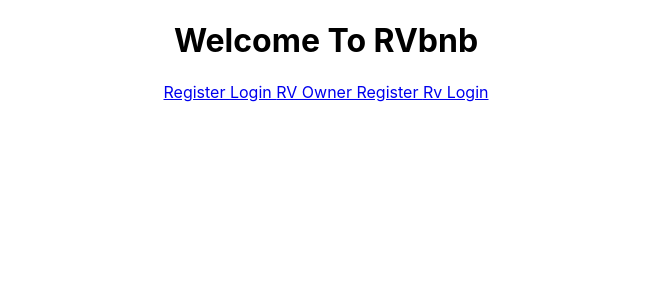
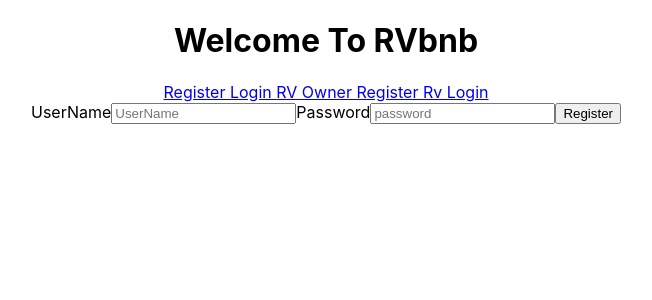
Before and after one commit to RVbnb/rvbnb_web_frontend, a React (Create React App) app in the folder frontend/: page /rvlogin in a window 1280 px wide. Shown: the top 300 px of the page, without its empty margins (314-966 px from the left). Built offline with nearby package versions, Linux system fonts and the light colour scheme; sample sign-in values are in the browser's storage.

Commit message:
RV register and login is functional

```diff
--- a/frontend/src/App.js
+++ b/frontend/src/App.js
@@ -2,11 +2,11 @@ import React from 'react';
 import './App.css';
 import { BrowserRouter as Router, Route, Link } from "react-router-dom";
 import landownerRegister from './components/registerforms/LandownerRegister';
-// import RVRegister from './components/registerforms/RVRegister';
 import RVRegister from './components/registerforms/RVRegister.js';
 import LandownerLogin from './components/loginforms/LandownerLogin';
 import PrivateRoute from './components/routes/PrivateRoute';
 import RVLogin from "./components/loginforms/RVLogin.js";
+
 function App() {
   return (
     <Router>
@@ -24,7 +24,7 @@ function App() {
       <Route path ="/rvregister" component ={RVRegister} />
        {/* PrivetRoutes  */}
        <PrivateRoute path="/login" component={LandownerLogin} />
-      <PrivateRoute path="/rvlgoin" component={RVLogin} />
+      <PrivateRoute path="/rvlogin" component={RVLogin} />
 
     </div>
     </Router>
--- a/frontend/src/components/loginforms/LandownerLogin.js
+++ b/frontend/src/components/loginforms/LandownerLogin.js
@@ -24,7 +24,7 @@ const LandownerLogin = props => {
         .catch(error => {
             setIsError(true)
             console.log("Error from Landowner Login handleSubmit", error)
-        })
+        }, [])
         setIsLoading(false)
         setIsError(false)
     }
--- a/frontend/src/components/loginforms/RVLogin.js
+++ b/frontend/src/components/loginforms/RVLogin.js
@@ -1,7 +1,7 @@
 import React, {useState} from 'react';
 import axios from "axios";
 
-function RVLogin(props) {
+const RVLogin = props => {
     const [RVOwners, setRVOwners]= useState({ username:"", password:""});
 
 
@@ -34,7 +34,7 @@ const handleSubmit = event => {
     <label>Password</label>
     <input type="text" name="password" placeholder="password"
     onChange={handleChange} value={props.password} />
-    <button type="submit">Register</button>
+    <button type="submit"> Register </button>
         </form>
       </div>
     )
--- a/frontend/src/components/registerforms/LandownerRegister.js
+++ b/frontend/src/components/registerforms/LandownerRegister.js
@@ -26,7 +26,7 @@ const LandownerRegister = props => {
         .catch(error => {
             setIsError(true)
             console.log("Error from Landowner Register handleSubmit", error)
-        })
+        }, [])
         setIsLoading(false)
         setIsError(false)
     }
--- a/frontend/src/components/registerforms/RVRegister.js
+++ b/frontend/src/components/registerforms/RVRegister.js
@@ -1,14 +1,14 @@
 import React, {useState} from 'react';
 import axios from "axios";
 
-function RVRegister(props){
-    const [RVOwners, setRVOwners]= useState({ username:"", password:"", is_land_owner:false});
+const RVRegister = props => {
+    const [RVOwners, setRVOwners]= useState({ username:"", password:"", is_land_owner: false});
 
 
 const handleSubmit = event => {
     event.preventDefault()
     axios
-    .post('https://rvbnb.herokuapp.com/api/auth/register')
+    .post('https://rvbnb.herokuapp.com/api/auth/register', RVOwners)
     .then(res => {
         console.log(res)
         localStorage.setItem("token", res.data.token)
```
